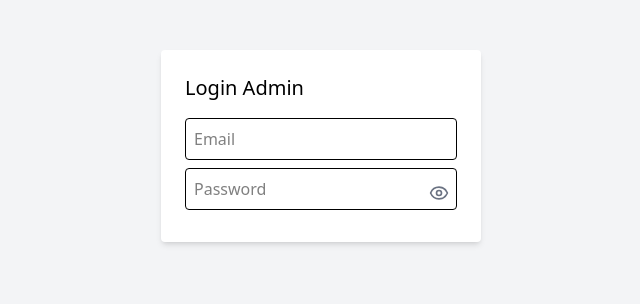
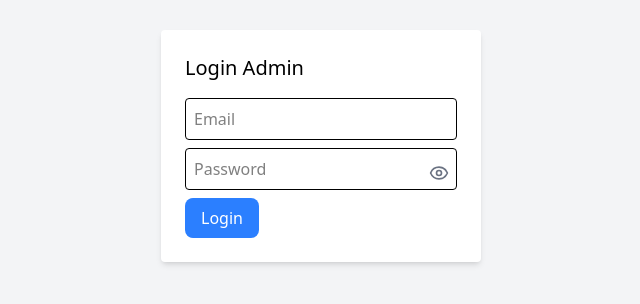
Before and after one commit to Elfeny7/accounting-app-client, a React (Vite) app: page /login in a window 1280 px wide. Shown: the part 254-558 px from the top of the page, without its empty margins (319-959 px from the left). Built offline with nearby package versions, Linux system fonts and the light colour scheme.

Commit message:
feat(button): add button component

```diff
--- /dev/null
+++ b/src/components/Button.jsx
@@ -0,0 +1,25 @@
+const Button = ({
+    children,
+    loading = false,
+    disabled = false,
+    closeButton = false,
+    className = "",
+    ...props
+}) => {
+    return (
+        <button
+            disabled={loading || disabled}
+            className={`relative ${closeButton ? "bg-gray-200 text-gray-700" : "bg-blue-500 text-white"} px-4 py-2 rounded-lg flex items-center justify-center transition-all
+        ${disabled ? "opacity-70 cursor-not-allowed" : closeButton ? "hover:bg-gray-300 cursor-pointer" : "hover:bg-blue-700 cursor-pointer"}
+        ${className}`}
+            {...props}
+        >
+            {loading && (
+                <div className="absolute animate-spin rounded-full h-4 w-4 border-t-2 border-b-2 border-white"></div>
+            )}
+            <span className={`${loading ? "invisible" : "visible"}`}>{children}</span>
+        </button>
+    );
+};
+
+export default Button;
--- a/src/pages/Login.jsx
+++ b/src/pages/Login.jsx
@@ -1,6 +1,7 @@
 import { useState, useContext } from "react";
 import { useNavigate } from "react-router-dom";
 import AuthContext from "../context/AuthContext";
+import Button from "../components/Button";
 import { Eye, EyeOff } from "lucide-react";
 
 export default function Login() {
@@ -19,7 +20,7 @@ export default function Login() {
             await login(email, password);
             navigate("/");
         } catch (err) {
-            let message = "Login gagal";
+            let message = "Login failed";
             if (err.response?.data?.message) {
                 message = err.response.data.message;
             } else if (err.message) {
@@ -69,6 +70,7 @@ export default function Login() {
                     </button>
                 </div>
 
+                <Button type="submit">Login</Button>
             </form>
         </div>
     );
```
